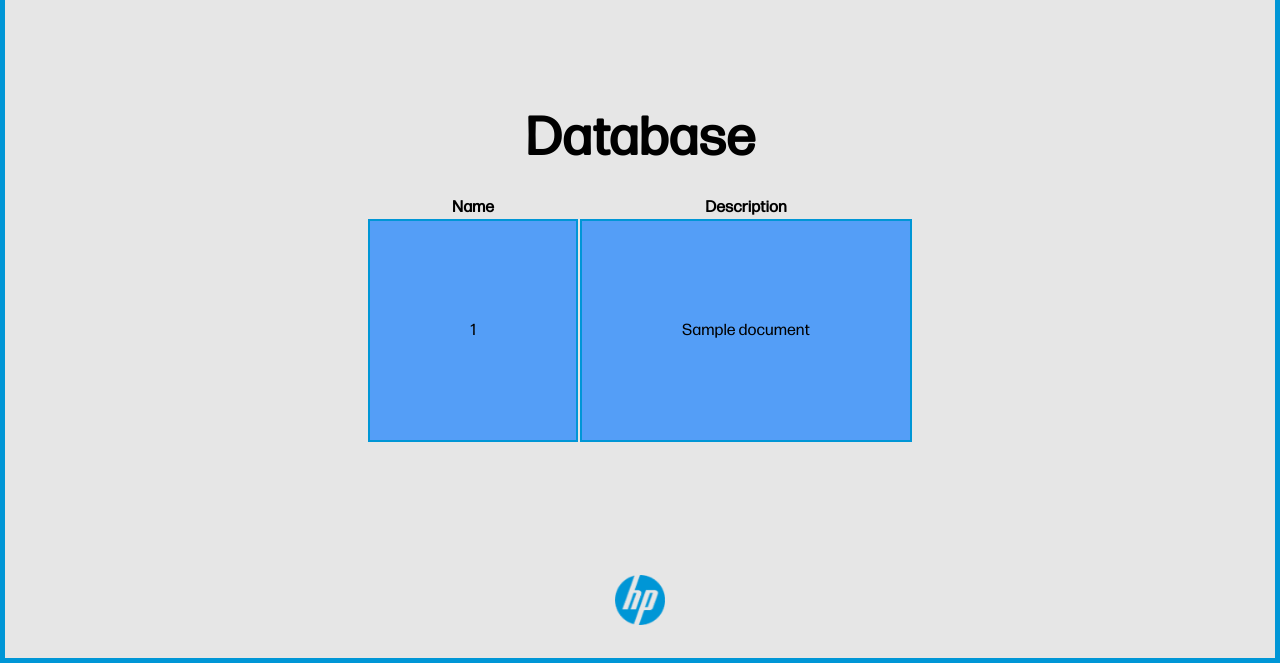
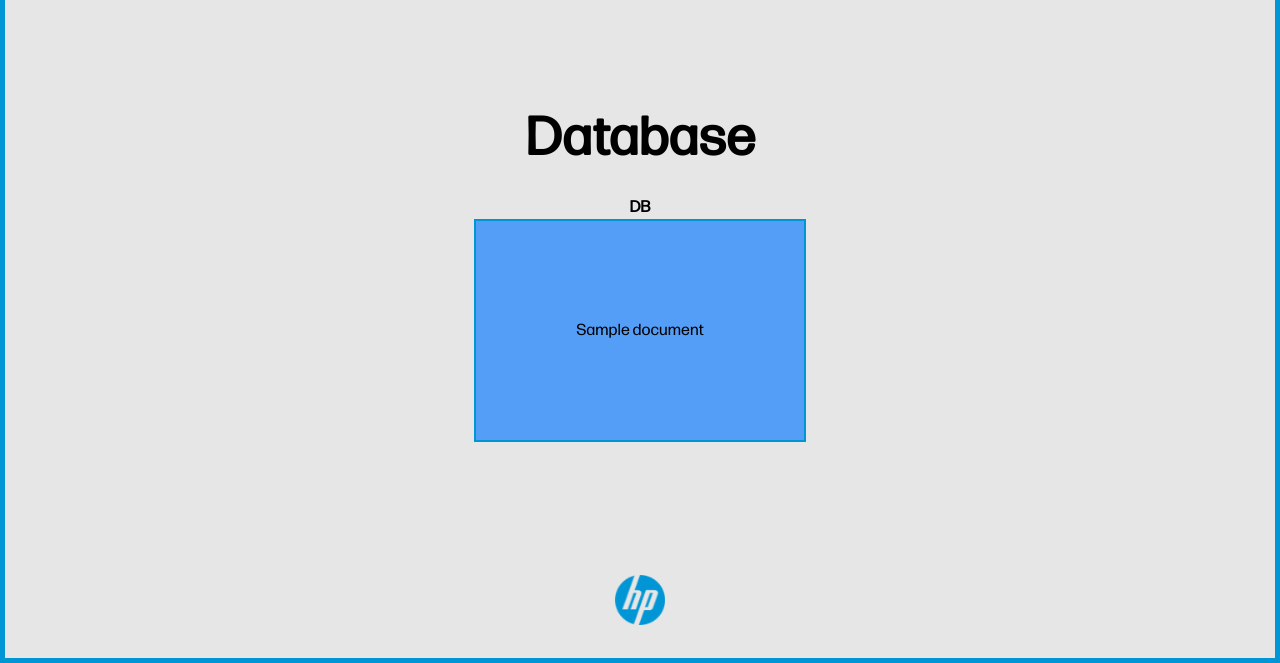
Before and after one commit to jinjernot/matarael, a Flask app: template templates/mongo.html in a window 1280 px wide. Shown: the part 137-800 px from the top of the page. Run offline with Flask 3, Linux system fonts and the light colour scheme; the template is opened without the code that fills it: most values are stand-ins (such as "Sample title", 1, 10 or a date in 2020); parts of the project's set-up code (start-up, migrations or seed data) failed here and were passed over.

Commit message:
mongodb online

```diff
--- a/json/memstdes_01.json
+++ b/json/memstdes_01.json
@@ -1,9 +1,5 @@
 {
     "memstdes_01": [
-        {
-            "PhwebDescription": "",
-            "ContainerValue": ""
-        },
         {
             "PhwebDescription": "RAM HX 16GB (2x8GB) DDR4 3200 XMP RGBHS",
             "ContainerValue": "HyperX 16 GB DDR4-3200 MHz XMP RGB Heatsink RAM (2 x 8 GB)"
--- a/main.py
+++ b/main.py
@@ -9,11 +9,13 @@ from database.mongo import connect
 app = Flask(__name__)
 app.use_static_for = 'static'
 
+
 ALLOWED_EXTENSIONS = {'xlsx'}
 
 @app.route('/mongo')
 def mongo():
     connect()
+    collection = connect()
     return render_template('mongo.html', collection=collection)
 
 def allowed_file(filename):
--- a/templates/mongo.html
+++ b/templates/mongo.html
@@ -13,15 +13,13 @@
 <table>
     <thead>
       <tr>
-        <th>Name</th>
-        <th>Description</th>
+        <th>DB</th>
       </tr>
     </thead>
     <tbody>
       {% for document in collection.find() %}
       <tr>
-        <td>{{ document["_id"] }}</td>
-        <td>{{ document["name"] }}</td>
+        <td>{{ document }}</td>
       </tr>
     {% endfor %}
     </tbody>
```
Also changed, not shown: database/mongo.py (+2 -7 lines).
